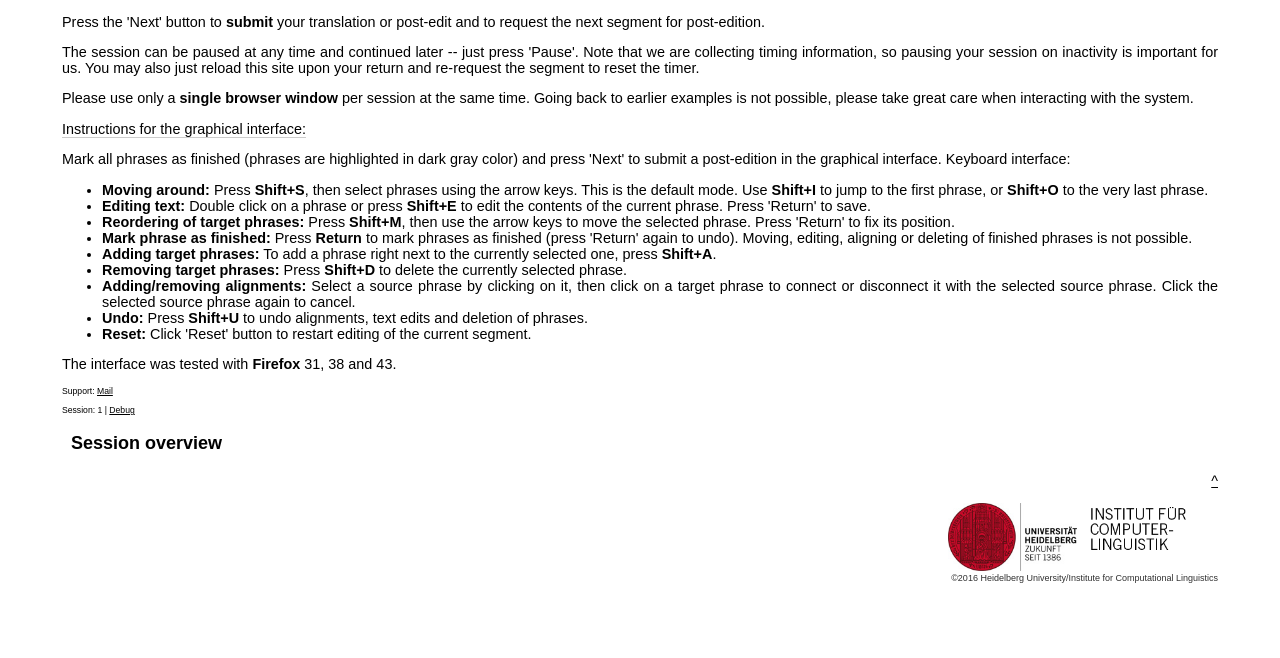
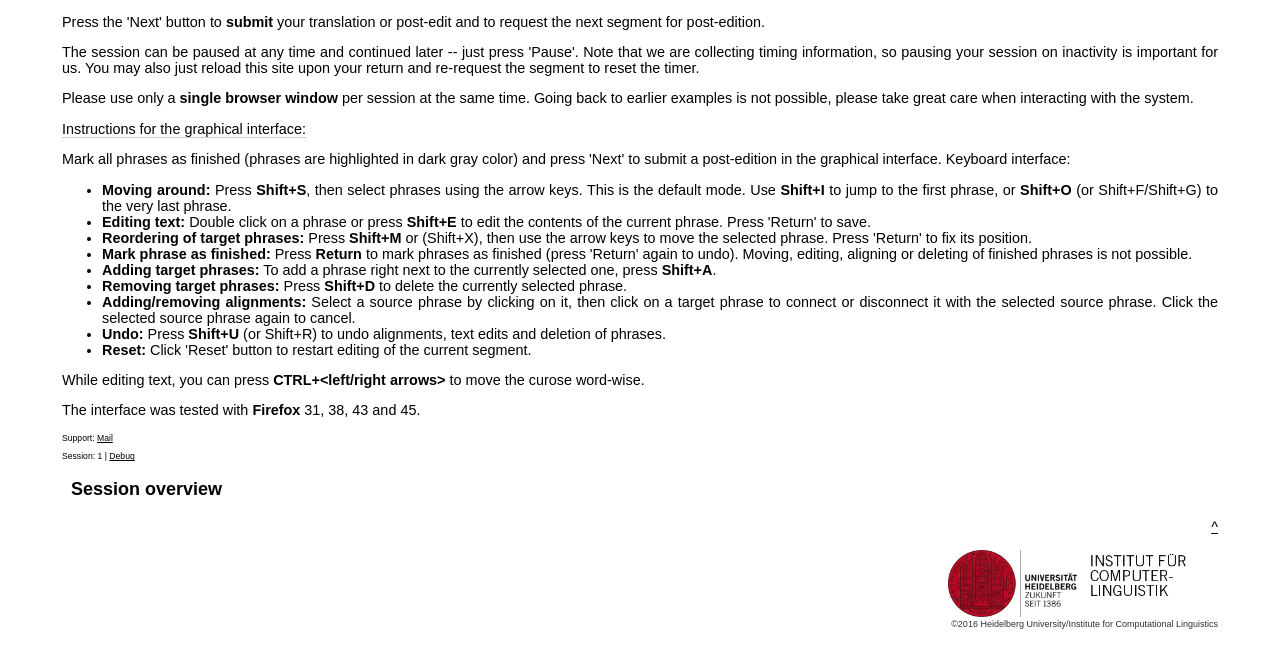
Before and after one commit to pks/lfpe, a PHP site: page /interface.php?key=1 in a window 1280 px wide, after a click on "Help". Shown: the part 195-853 px from the top of the page. Before the commit the page ends 778 px from the top, so only its background shows below. Run offline with PHP 8.4, Linux system fonts and the light colour scheme; data that the repository does not hold is empty.

Commit message:
inc/help.inc.php: new shortcuts

```diff
--- a/inc/help.inc.php
+++ b/inc/help.inc.php
@@ -9,18 +9,20 @@
 <p><span style="border-bottom:1px solid #ccc">Instructions for the graphical interface:</span></p>
 <p>Mark all phrases as finished (phrases are highlighted in dark gray color) and press 'Next' to submit a post-edition in the graphical interface. Keyboard interface:</p>
 <ul>
-  <li><strong>Moving around:</strong> Press <strong>Shift+S</strong>, then select phrases using the arrow keys. This is the default mode. Use <strong>Shift+I</strong> to jump to the first phrase, or <strong>Shift+O</strong> to the very last phrase.</li>
+  <li><strong>Moving around:</strong> Press <strong>Shift+S</strong>, then select phrases using the arrow keys. This is the default mode. Use <strong>Shift+I</strong> to jump to the first phrase, or <strong>Shift+O</strong> (or Shift+F/Shift+G) to the very last phrase.</li>
   <li><strong>Editing text:</strong> Double click on a phrase or press <strong>Shift+E</strong> to edit the contents of the current phrase. Press 'Return' to save.</li>
-  <li><strong>Reordering of target phrases:</strong> Press <strong>Shift+M</strong>, then use the arrow keys to move the selected phrase. Press 'Return' to fix its position.</li>
+  <li><strong>Reordering of target phrases:</strong> Press <strong>Shift+M</strong> or (Shift+X), then use the arrow keys to move the selected phrase. Press 'Return' to fix its position.</li>
   <li><strong>Mark phrase as finished:</strong> Press <strong>Return</strong> to mark phrases as finished (press 'Return' again to undo). Moving, editing, aligning or deleting of finished phrases is not possible.</li>
   <li><strong>Adding target phrases:</strong> To add a phrase right next to the currently selected one, press <strong>Shift+A</strong>.</li>
   <li><strong>Removing target phrases:</strong> Press <strong>Shift+D</strong> to delete the currently selected phrase.</li>
   <li><strong>Adding/removing alignments:</strong> Select a source phrase by clicking on it, then click on a target phrase to connect or disconnect it with the selected source phrase. Click the selected source phrase again to cancel.</li>
-  <li><strong>Undo:</strong> Press <strong>Shift+U</strong> to undo alignments, text edits and deletion of phrases.</li>
+  <li><strong>Undo:</strong> Press <strong>Shift+U</strong> (or Shift+R) to undo alignments, text edits and deletion of phrases.</li>
   <li><strong>Reset:</strong> Click 'Reset' button to restart editing of the current segment.</li>
 </ul>
 
-<p>The interface was tested with <strong>Firefox</strong> 31, 38 and 43.</p>
+<p>While editing text, you can press <strong>CTRL+&lt;left/right arrows&gt;</strong> to move the curose word-wise.</p>
+
+<p>The interface was tested with <strong>Firefox</strong> 31, 38, 43 and 45.</p>
 
 <!--<p><span style="border-bottom:1px solid #ccc">Known issues:</span></p>
 <ul>
```
